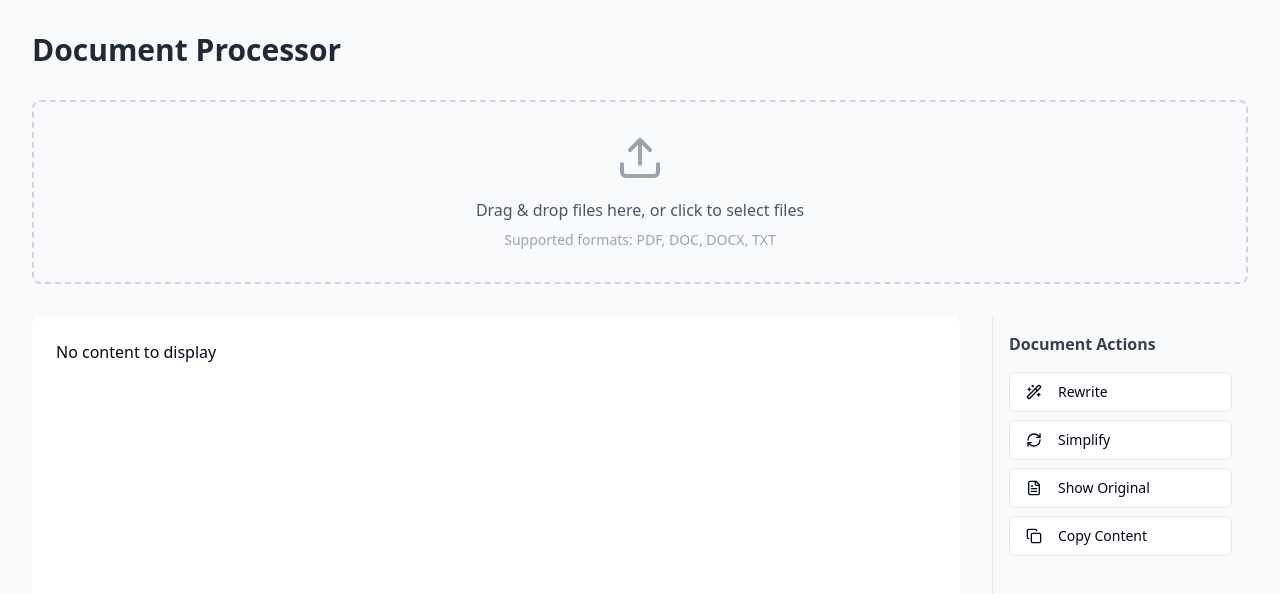
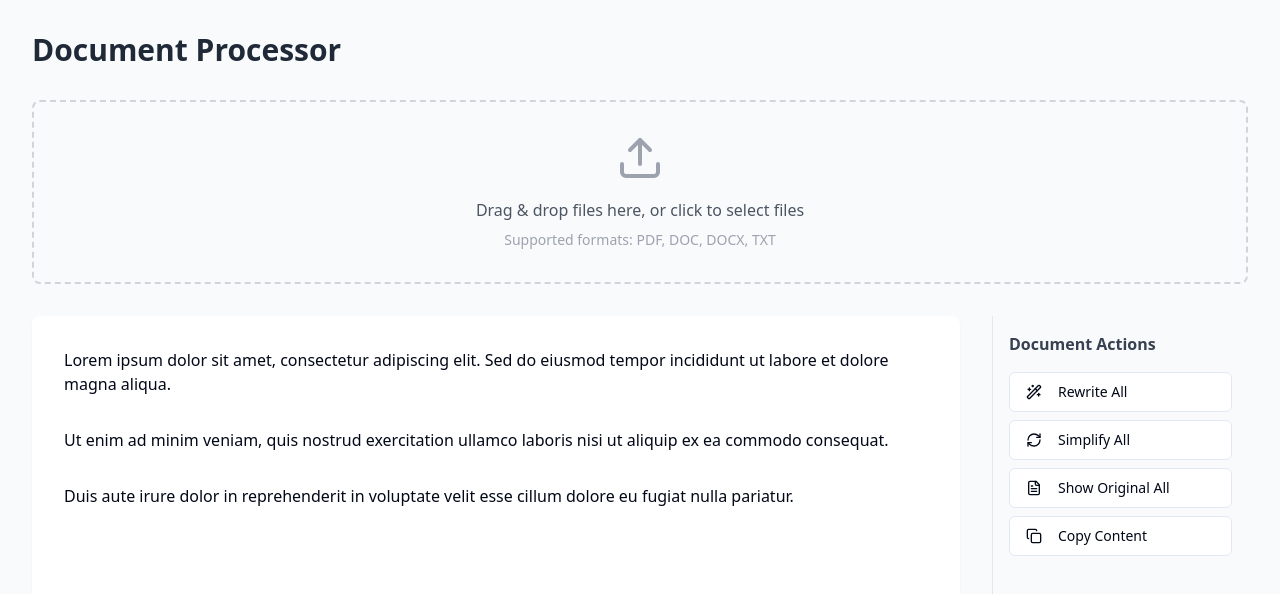
Before and after one commit to adriankjaerran/saksbehandler-pro, a React (Vite) app: page / in a window 1280 px wide. Shown: the top 594 px of the page. Built offline with nearby package versions, Linux system fonts and the light colour scheme.

Commit message:
Add dummy text with highlights
Implemented dummy text in the main interface. Each text snippet now has a subtle highlight that corresponds to the same snippet on the right-hand side, allowing for easier selection and operation on the text.
[skip gpt_engineer]

```diff
--- a/src/components/DocumentViewer.tsx
+++ b/src/components/DocumentViewer.tsx
@@ -1,12 +1,19 @@
 import React from 'react';
 import { Loader2 } from 'lucide-react';
 
-interface DocumentViewerProps {
-  content: string;
-  isLoading?: boolean;
+interface TextSnippet {
+  id: string;
+  text: string;
+  isHighlighted: boolean;
 }
 
-export const DocumentViewer: React.FC<DocumentViewerProps> = ({ content, isLoading }) => {
+interface DocumentViewerProps {
+  content: TextSnippet[];
+  isLoading?: boolean;
+  onSnippetClick: (id: string) => void;
+}
+
+export const DocumentViewer: React.FC<DocumentViewerProps> = ({ content, isLoading, onSnippetClick }) => {
   if (isLoading) {
     return (
       <div className="flex items-center justify-center h-full">
@@ -17,8 +24,18 @@ export const DocumentViewer: React.FC<DocumentViewerProps> = ({ content, isLoadi
 
   return (
     <div className="bg-white rounded-lg shadow-sm p-6 min-h-[300px] animate-fade-in">
-      <div className="prose max-w-none">
-        {content || "No content to display"}
+      <div className="prose max-w-none space-y-4">
+        {content.map((snippet) => (
+          <p
+            key={snippet.id}
+            onClick={() => onSnippetClick(snippet.id)}
+            className={`cursor-pointer transition-colors ${
+              snippet.isHighlighted ? 'bg-blue-50 hover:bg-blue-100' : 'hover:bg-gray-50'
+            } p-2 rounded`}
+          >
+            {snippet.text}
+          </p>
+        ))}
       </div>
     </div>
   );
--- a/src/components/Sidebar.tsx
+++ b/src/components/Sidebar.tsx
@@ -4,17 +4,19 @@ import { Button } from '@/components/ui/button';
 import { toast } from 'sonner';
 
 interface SidebarProps {
-  onRewrite: () => void;
-  onSimplify: () => void;
-  onShowOriginal: () => void;
+  onRewrite: (snippetId: string | null) => void;
+  onSimplify: (snippetId: string | null) => void;
+  onShowOriginal: (snippetId: string | null) => void;
   isProcessing: boolean;
+  selectedSnippetId: string | null;
 }
 
 export const Sidebar: React.FC<SidebarProps> = ({
   onRewrite,
   onSimplify,
   onShowOriginal,
-  isProcessing
+  isProcessing,
+  selectedSnippetId
 }) => {
   const handleCopy = async () => {
     try {
@@ -27,37 +29,39 @@ export const Sidebar: React.FC<SidebarProps> = ({
 
   return (
     <div className="w-64 border-l border-gray-200 p-4 space-y-4">
-      <h3 className="font-semibold text-gray-700 mb-4">Document Actions</h3>
+      <h3 className="font-semibold text-gray-700 mb-4">
+        {selectedSnippetId ? 'Snippet Actions' : 'Document Actions'}
+      </h3>
 
       <div className="space-y-2">
         <Button
           variant="outline"
           className="w-full justify-start"
-          onClick={onRewrite}
+          onClick={() => onRewrite(selectedSnippetId)}
           disabled={isProcessing}
         >
           <Wand2 className="mr-2 h-4 w-4" />
-          Rewrite
+          Rewrite {selectedSnippetId ? 'Snippet' : 'All'}
         </Button>
 
         <Button
           variant="outline"
           className="w-full justify-start"
-          onClick={onSimplify}
+          onClick={() => onSimplify(selectedSnippetId)}
           disabled={isProcessing}
         >
           <RefreshCw className="mr-2 h-4 w-4" />
-          Simplify
+          Simplify {selectedSnippetId ? 'Snippet' : 'All'}
         </Button>
 
         <Button
           variant="outline"
           className="w-full justify-start"
-          onClick={onShowOriginal}
+          onClick={() => onShowOriginal(selectedSnippetId)}
           disabled={isProcessing}
         >
           <FileText className="mr-2 h-4 w-4" />
-          Show Original
+          Show Original {selectedSnippetId ? 'Snippet' : 'All'}
         </Button>
 
         <Button
--- a/src/pages/Index.tsx
+++ b/src/pages/Index.tsx
@@ -4,22 +4,51 @@ import { DocumentViewer } from '@/components/DocumentViewer';
 import { Sidebar } from '@/components/Sidebar';
 import { toast } from 'sonner';
 
+interface TextSnippet {
+  id: string;
+  text: string;
+  isHighlighted: boolean;
+}
+
+const dummySnippets: TextSnippet[] = [
+  {
+    id: '1',
+    text: "Lorem ipsum dolor sit amet, consectetur adipiscing elit. Sed do eiusmod tempor incididunt ut labore et dolore magna aliqua.",
+    isHighlighted: false
+  },
+  {
+    id: '2',
+    text: "Ut enim ad minim veniam, quis nostrud exercitation ullamco laboris nisi ut aliquip ex ea commodo consequat.",
+    isHighlighted: false
+  },
+  {
+    id: '3',
+    text: "Duis aute irure dolor in reprehenderit in voluptate velit esse cillum dolore eu fugiat nulla pariatur.",
+    isHighlighted: false
+  }
+];
+
 const Index = () => {
-  const [content, setContent] = useState<string>('');
-  const [originalContent, setOriginalContent] = useState<string>('');
+  const [content, setContent] = useState<TextSnippet[]>(dummySnippets);
+  const [originalContent, setOriginalContent] = useState<TextSnippet[]>(dummySnippets);
   const [isProcessing, setIsProcessing] = useState(false);
+  const [selectedSnippetId, setSelectedSnippetId] = useState<string | null>(null);
 
   const handleFilesUploaded = async (files: File[]) => {
     setIsProcessing(true);
     try {
-      // Simulate processing multiple documents
       const contents = await Promise.all(
         files.map(file => file.text())
       );
 
-      const combinedContent = contents.join('\n\n');
-      setOriginalContent(combinedContent);
-      setContent(combinedContent);
+      const newSnippets = contents.map((text, index) => ({
+        id: `uploaded-${index}`,
+        text,
+        isHighlighted: false
+      }));
+
+      setOriginalContent(newSnippets);
+      setContent(newSnippets);
     } catch (error) {
       toast.error('Error processing files');
     } finally {
@@ -27,26 +56,65 @@ const Index = () => {
     }
   };
 
-  const handleRewrite = () => {
+  const handleSnippetClick = (id: string) => {
+    setSelectedSnippetId(id === selectedSnippetId ? null : id);
+    setContent(prevContent =>
+      prevContent.map(snippet => ({
+        ...snippet,
+        isHighlighted: snippet.id === id && id !== selectedSnippetId
+      }))
+    );
+  };
+
+  const handleRewrite = (snippetId: string | null) => {
     setIsProcessing(true);
-    // Simulate rewriting
     setTimeout(() => {
-      setContent(content.split('.').reverse().join('. '));
+      setContent(prevContent =>
+        prevContent.map(snippet => {
+          if (!snippetId || snippet.id === snippetId) {
+            return {
+              ...snippet,
+              text: snippet.text.split('.').reverse().join('. ')
+            };
+          }
+          return snippet;
+        })
+      );
       setIsProcessing(false);
     }, 1000);
   };
 
-  const handleSimplify = () => {
+  const handleSimplify = (snippetId: string | null) => {
     setIsProcessing(true);
-    // Simulate simplifying
     setTimeout(() => {
-      setContent(content.split(' ').filter(word => word.length < 8).join(' '));
+      setContent(prevContent =>
+        prevContent.map(snippet => {
+          if (!snippetId || snippet.id === snippetId) {
+            return {
+              ...snippet,
+              text: snippet.text.split(' ').filter(word => word.length < 8).join(' ')
+            };
+          }
+          return snippet;
+        })
+      );
       setIsProcessing(false);
     }, 1000);
   };
 
-  const handleShowOriginal = () => {
-    setContent(originalContent);
+  const handleShowOriginal = (snippetId: string | null) => {
+    if (snippetId) {
+      const originalSnippet = originalContent.find(s => s.id === snippetId);
+      if (originalSnippet) {
+        setContent(prevContent =>
+          prevContent.map(snippet =>
+            snippet.id === snippetId ? { ...originalSnippet, isHighlighted: true } : snippet
+          )
+        );
+      }
+    } else {
+      setContent(originalContent);
+    }
   };
 
   return (
@@ -60,7 +128,11 @@ const Index = () => {
 
         <div className="flex gap-8">
           <div className="flex-1">
-            <DocumentViewer content={content} isLoading={isProcessing} />
+            <DocumentViewer
+              content={content}
+              isLoading={isProcessing}
+              onSnippetClick={handleSnippetClick}
+            />
           </div>
 
           <Sidebar
@@ -68,6 +140,7 @@ const Index = () => {
             onSimplify={handleSimplify}
             onShowOriginal={handleShowOriginal}
             isProcessing={isProcessing}
+            selectedSnippetId={selectedSnippetId}
           />
         </div>
       </div>
```
